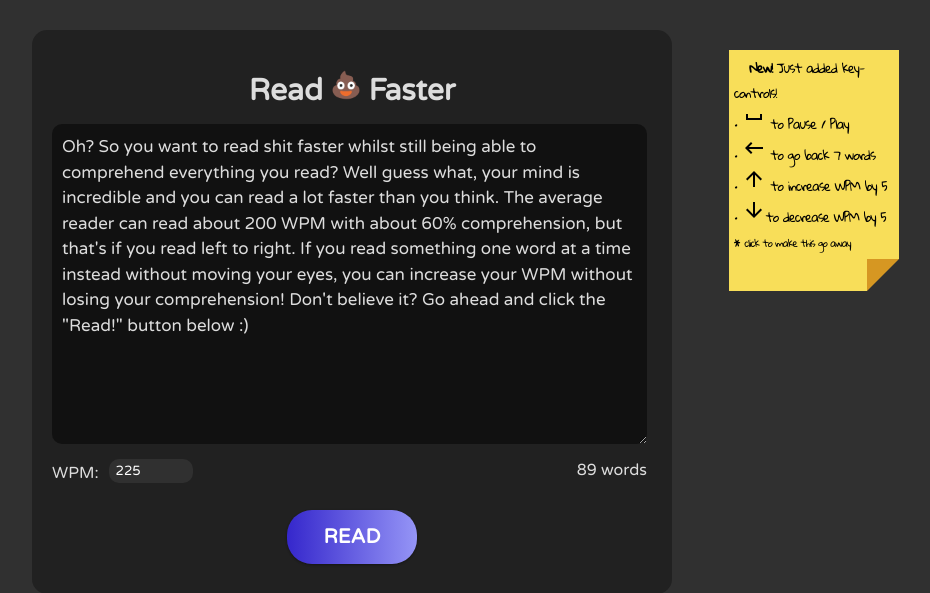
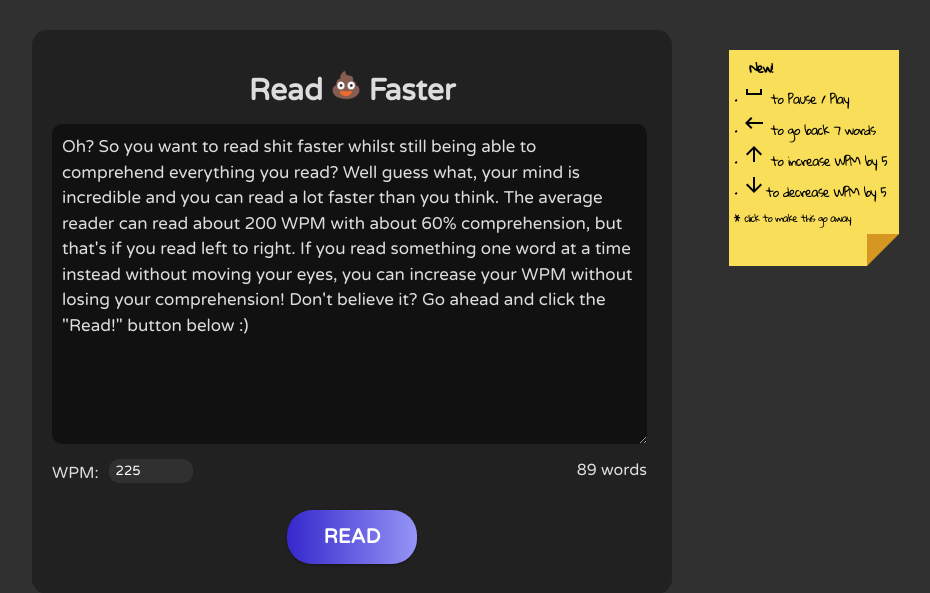
Before and after one commit to readshitfaster/readshitfaster, a PHP site: page /index.html in a window 1280 px wide. Shown: the top 593 px of the page, without its empty margins (288-1218 px from the left). Run offline with PHP 8.4, Linux system fonts and the light colour scheme; some libraries are stand-ins or nearby versions.

Commit message:
fix sticky note

```diff
--- a/index.html
+++ b/index.html
@@ -28,7 +28,7 @@
 
       <div class="note hide-on-mobile fade" id="hideSticky">
         <span name="note" spellcheck="false" class="sticky-note">
-          <strong>New!</strong> Just added key-controls!<br>
+          <strong>New!</strong><br>
           &bull; <svg xmlns="http://www.w3.org/2000/svg" width="24" height="24" viewBox="0 0 24 24"><path d="M18 9v4H6V9H4v6h16V9z"/></svg> to Pause / Play<br>
           &bull; <svg xmlns="http://www.w3.org/2000/svg" width="24" height="24" viewBox="0 0 24 24"><path d="M21 11H6.83l3.58-3.59L9 6l-6 6 6 6 1.41-1.41L6.83 13H21z"/></svg> to go back 7 words<br>
           &bull; <svg xmlns="http://www.w3.org/2000/svg" width="24" height="24" viewBox="0 0 24 24"><path d="M4 12l1.41 1.41L11 7.83V20h2V7.83l5.58 5.59L20 12l-8-8-8 8z"/></svg> to increase WPM by 5<br>
--- a/style.css
+++ b/style.css
@@ -29,7 +29,7 @@ small {
 }
 /*sticky note*/
 .note {
-  width: 10em;
+  min-width: 10em;
   min-height: 8em;
   background: #f8de59;
   transform: translateX(-50%);
```
